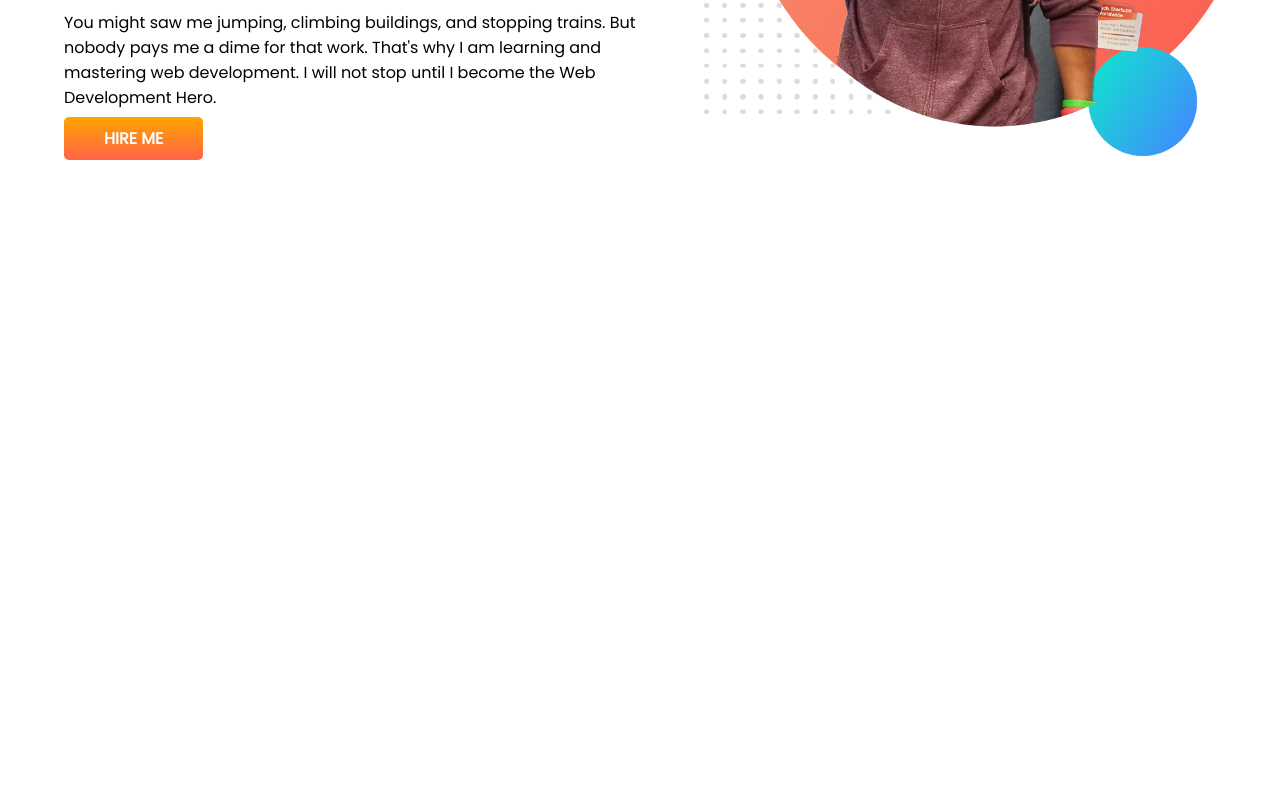
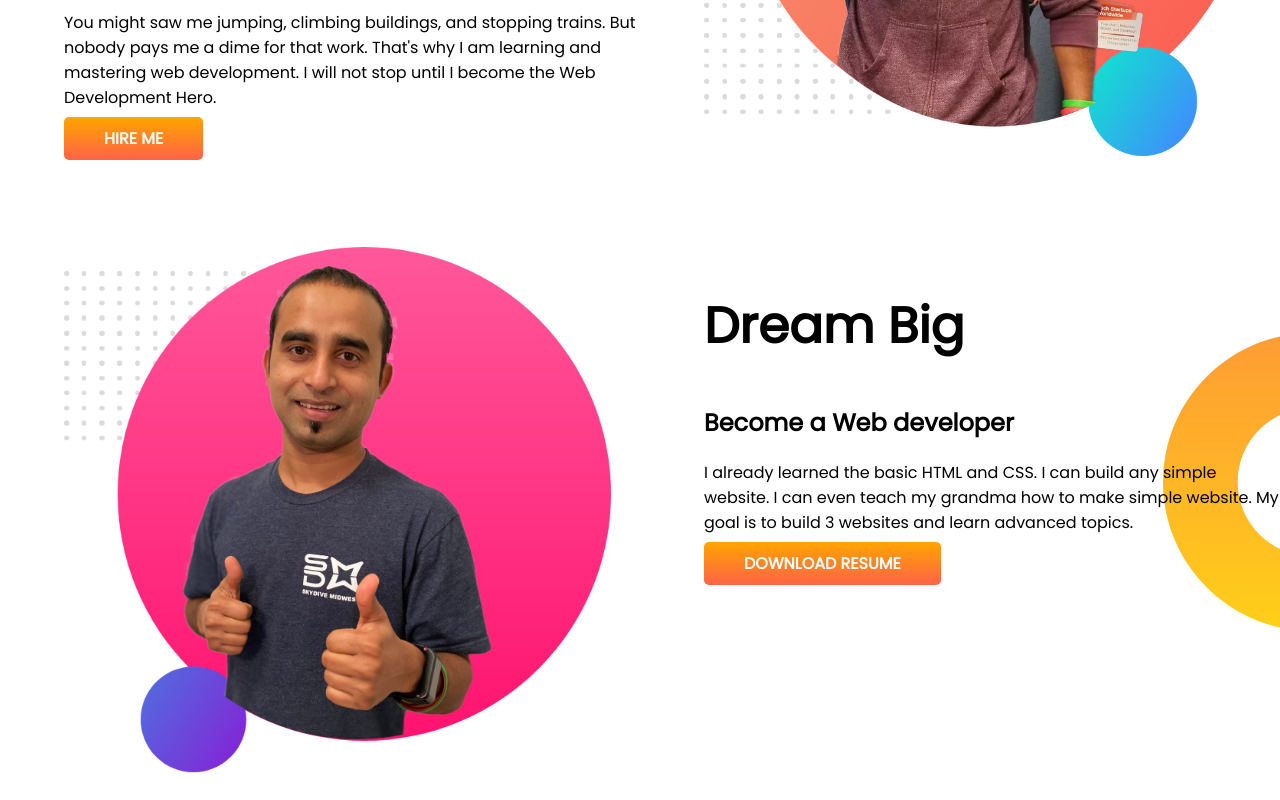
Before and after one commit to Pantha-Saleheen/developer-portfolio, a plain HTML site: page index.html in a window 1280 px wide. Shown: the part 451-1251 px from the top of the page. Before the commit the page ends 800 px from the top, so only its background shows below. Drawn offline with Linux system fonts and the light colour scheme.

Commit message:
dream added

```diff
--- a/index.html
+++ b/index.html
@@ -31,6 +31,20 @@
             <img src="images/jhankar.png" alt="header-image">
         </div>
     </section>
+    <section class="dream-big">
+        <div class="half-width">
+            <img src="images/jhankar2.png" alt="image">
+        </div>
+        <div class="half-width">
+            <h1>Dream Big</h1>
+            <h2>Become a Web developer</h2>
+            <p>
+                I already learned the basic HTML and CSS. I can build any simple website. I can even teach my grandma
+                how to make simple website. My goal is to build 3 websites and learn advanced topics.
+            </p>
+            <a class="link-button" href="" target="_blank">DOWNLOAD RESUME</a>
+        </div>
+    </section>
 </body>
 
 </html>
--- a/style.css
+++ b/style.css
@@ -10,10 +10,16 @@ h1{
 }
 section{
     display: flex;
+    margin-bottom: 20px;
 }
 .top-banner{
     background-image: url("images/top-banner.png");
     background-repeat: no-repeat;
+}
+.dream-big{
+    background-image: url("images/dream-bg.png");
+    background-repeat: no-repeat;
+    background-position: right;
 }
 .half-width{
     width:50%;
```
